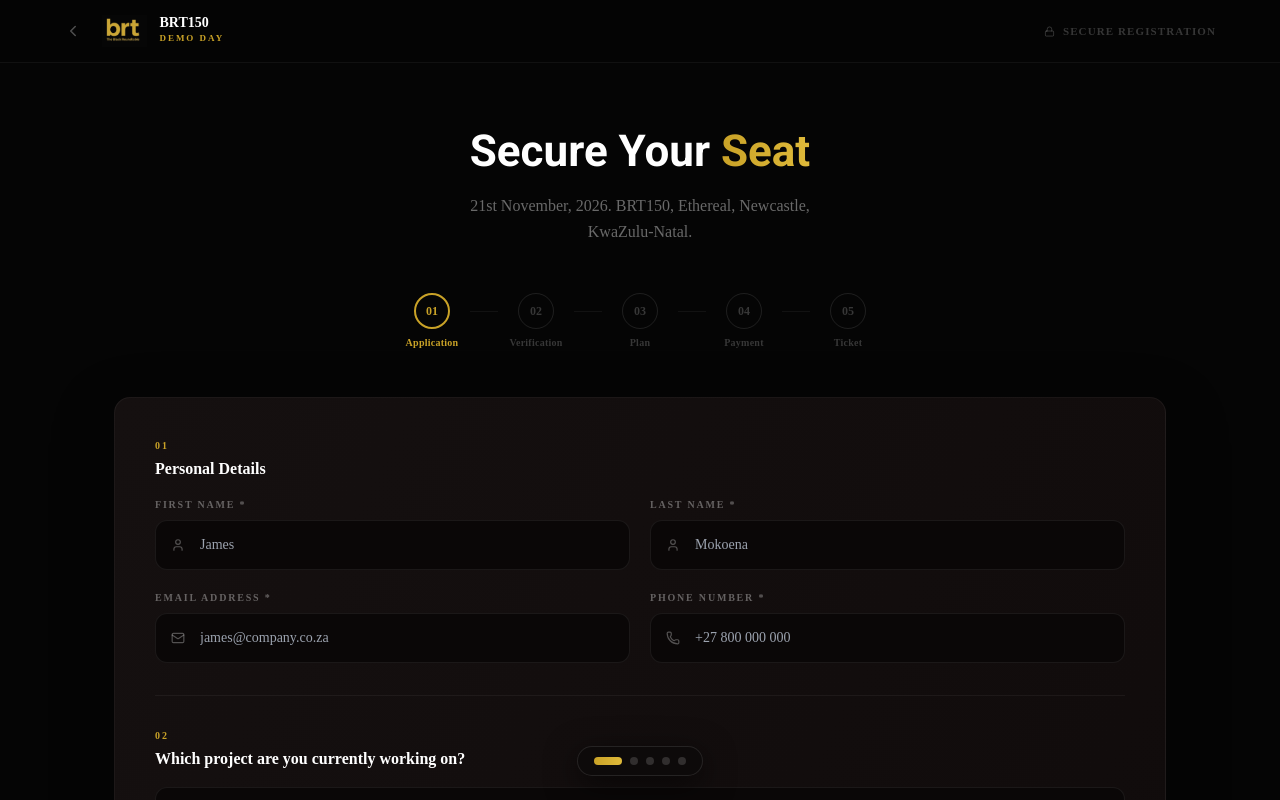
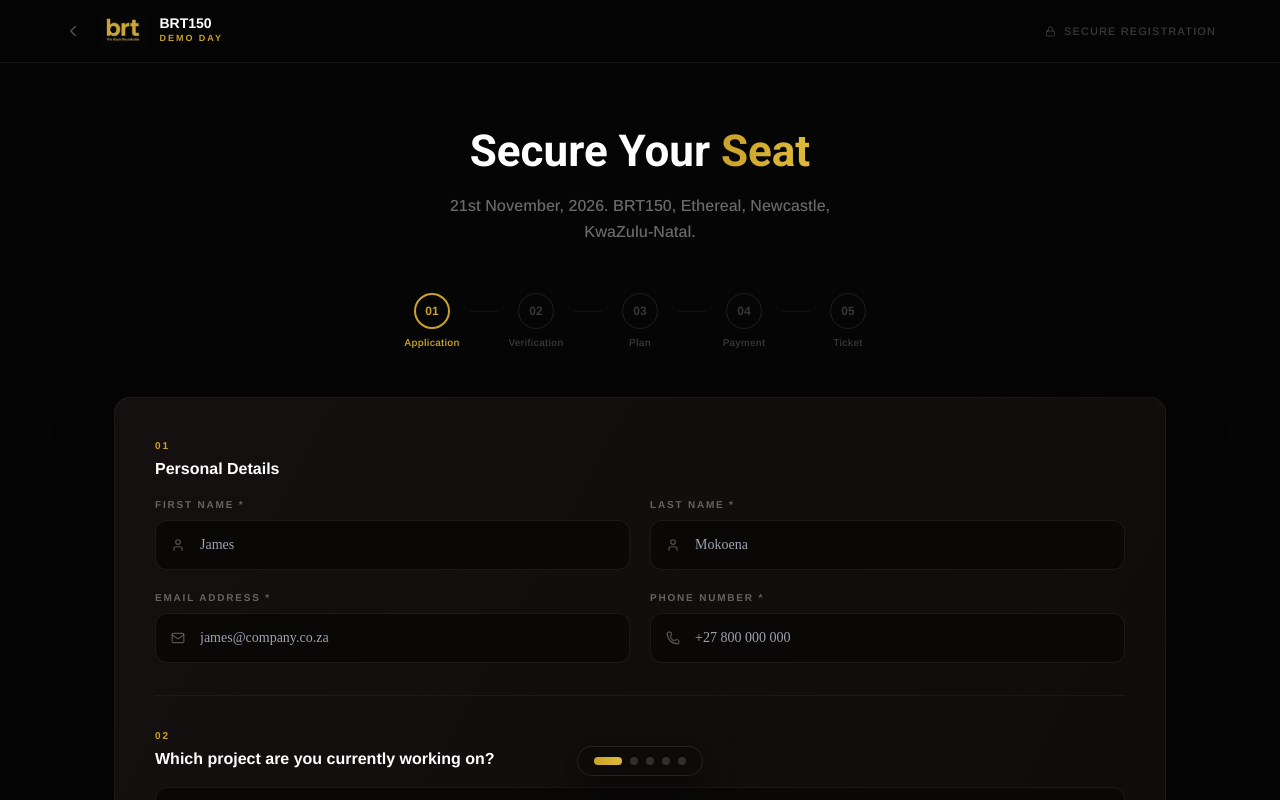
Before and after one commit to harishbackenddev-bit/Brt-friday, a React (Vite) app: page /onboarding in a window 1280 px wide. Shown: the top 800 px of the page. Built offline with nearby package versions, Linux system fonts and the light colour scheme; no server answers.

Commit message:
updated font

```diff
--- a/src/components/Website/Home/Speakers.tsx
+++ b/src/components/Website/Home/Speakers.tsx
@@ -7,8 +7,8 @@ import image4 from "@/assets/home/image4.png";
 
 const Speakers = () => {
   const speakers = [
-    { name: 'Dr. Amara Osei', role: 'Managing Partner', company: 'Frontier Capital', img: image1 },
-    { name: 'Naledi Dlamini', role: 'CEO & Founder', company: 'TechBridge Africa', img: image2 },
+    { name: 'Ayanda Zulu', role: 'Managing Partner', company: 'Frontier Capital', img: image1 },
+    { name: 'Penuel Mlotshwa', role: 'CEO & Founder', company: 'TechBridge Africa', img: image2 },
     { name: 'Marcus Sithole', role: 'Investment Director', company: 'Ubuntu Ventures', img: image3 },
     { name: 'Dr. Priya Naidoo', role: 'Chief Strategy Officer', company: 'Pan-African Growth Fund', img: image4 }
   ];
--- a/src/index.css
+++ b/src/index.css
@@ -165,11 +165,16 @@
   }
 
   body {
-    font-family: "Arimo", sans-serif;
+    font-family: "Arimo", sans-serif !important;
     font-weight: 400;
     font-style: Regular;
     background-color: hsl(var(--background));
     color: hsl(var(--foreground));
+  }
+   body p,body label{
+    font-family: "Arimo", sans-serif !important;
+    font-weight: 400;
+    font-style: Regular;
   }
   h1,
   h2,
--- a/src/pages/auth/CreateAccount.tsx
+++ b/src/pages/auth/CreateAccount.tsx
@@ -409,7 +409,7 @@ const CreateAccount = () => {
   };
 
   return (
-    <div className="min-h-screen bg-[#050505] font-['Manrope']">
+    <div className="min-h-screen bg-[#050505]">
       {/* Navigation */}
       <nav className="fixed top-0 left-0 right-0 z-50 bg-[#050505]/85 backdrop-blur-[20px] border-b border-white/5">
         <div className="max-w-[1200px] mx-auto px-6 h-[62px] flex items-center justify-between">
```
